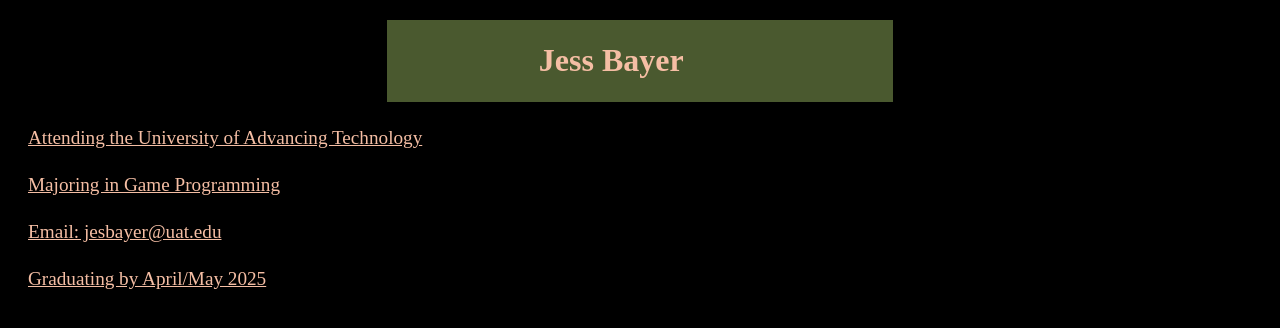
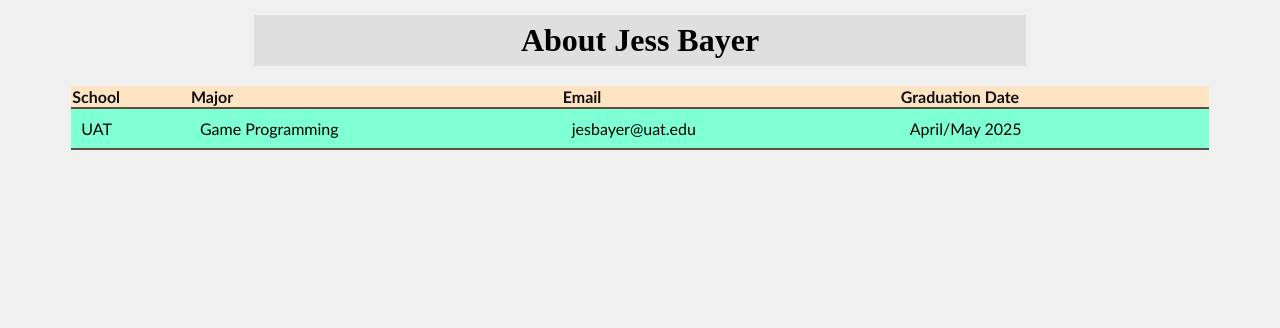
Before and after one commit to mactsx/CSC256-Web-Interfaces, a plain HTML site: page index.html in a window 1280 px wide. Drawn offline with Linux system fonts and the light colour scheme.

Commit message:
Add files via upload

```diff
--- /dev/null
+++ b/JS/tableScript.js
@@ -0,0 +1,39 @@
+
+var data = [
+    ['UAT', 'Game Programming', 'jesbayer@uat.edu', 'April/May 2025']
+];
+
+
+// Function to create a table
+function buildTable(tableData) {
+    // link or pointer to the div in the html doc
+    var tableContainer = document.getElementById("divTableContainer");
+
+    // link or pointer to the table in the html doc
+    var table = document.getElementById("tableData");
+
+    // Create loop to populate the table
+    for (var i = 0; i < tableData.length; i++) {
+        var item = tableData[i];
+        var row = document.createElement("tr");
+
+        // Create nested loop to build data for current row
+        for (j = 0; j < item.length; j++) {
+            // Create column that will hold each piece of information
+            var cell = document.createElement("td");
+
+            // Check to see if the employee's favorite num is 16
+            if (item[j] == 16) {
+                cell.style.color = "red";
+            }
+
+            // Add data to the column
+            cell.textContent = item[j];
+            // Add column to the row
+            row.appendChild(cell);
+        }
+
+        // Add the row to the table
+        table.appendChild(row);
+    }
+}
--- /dev/null
+++ b/Style/style.css
@@ -0,0 +1,49 @@
+body {
+    background-color: rgb(240, 240, 240);
+}
+h1 {
+    text-align: center;
+    background-color: rgb(223, 223, 223);
+    width: 60%;
+    margin: 0 auto;
+    margin-bottom: 20px;
+    margin-top: 15px;
+    padding: 7px;
+}
+
+table {
+    border-collapse: collapse;
+    width: 90%;
+    max-width: 90%;
+    margin: 0 auto;
+    font-family: 'Gill Sans', 'Gill Sans MT', Calibri, 'Trebuchet MS', sans-serif;
+}
+
+th {
+    background-color: bisque;
+    color:rgb(15, 14, 14);
+    font-weight: 12px;
+    text-align: left;
+    border-bottom: 1px solid rgb(134, 110, 87);
+}
+
+td {
+    padding: 10px;
+    border-bottom: 1px solid rgb(134, 110, 87);
+}
+
+tr {
+    background-color: rgb(252, 238, 220);
+}
+
+tr:nth-child(even) {
+    background-color: aquamarine;
+}
+
+tr:hover {
+    background-color: rgb(221, 198, 170);
+}
+
+tr:last-child {
+    border-bottom: 2px solid rgb(95, 78, 61);
+}
--- a/index.html
+++ b/index.html
@@ -3,19 +3,29 @@
 <head>
     <meta charset="UTF-8">
     <meta name="viewport" content="width=device-width, initial-scale=1.0">
-    <title>All About Me</title>
-    <link rel="stylesheet" href="main.css"/>
+    <title>Table About Me</title>
+    <script src="JS/tableScript.js"></script>
+    <link rel="stylesheet" href="Style/style.css"/>
 </head>
 
 <body>
-    <header>
-        <h1>Jess Bayer</h1>
-    </header>
+    <h1>About Jess Bayer</h1>
 
-    <p class="description">Attending the University of Advancing Technology</p>
-    <p class="description">Majoring in Game Programming</p>
-    <p class="description">Email: jesbayer@uat.edu</p>
-    <p class="description">Graduating by April/May 2025</p>
+    <div id="divTableContainer">
+        <table id="tableData">
+            <tr>
+                <!-- This table has three columns -->
+                <th>School</th>
+                <th>Major</th>
+                <th>Email</th>
+                <th>Graduation Date</th>
+            </tr>
+        </table>
+    </div>
+
+    <!-- Add JS to the page -->
+    <script>
+        buildTable(data);
+    </script>
 </body>
-
 </html>
```
